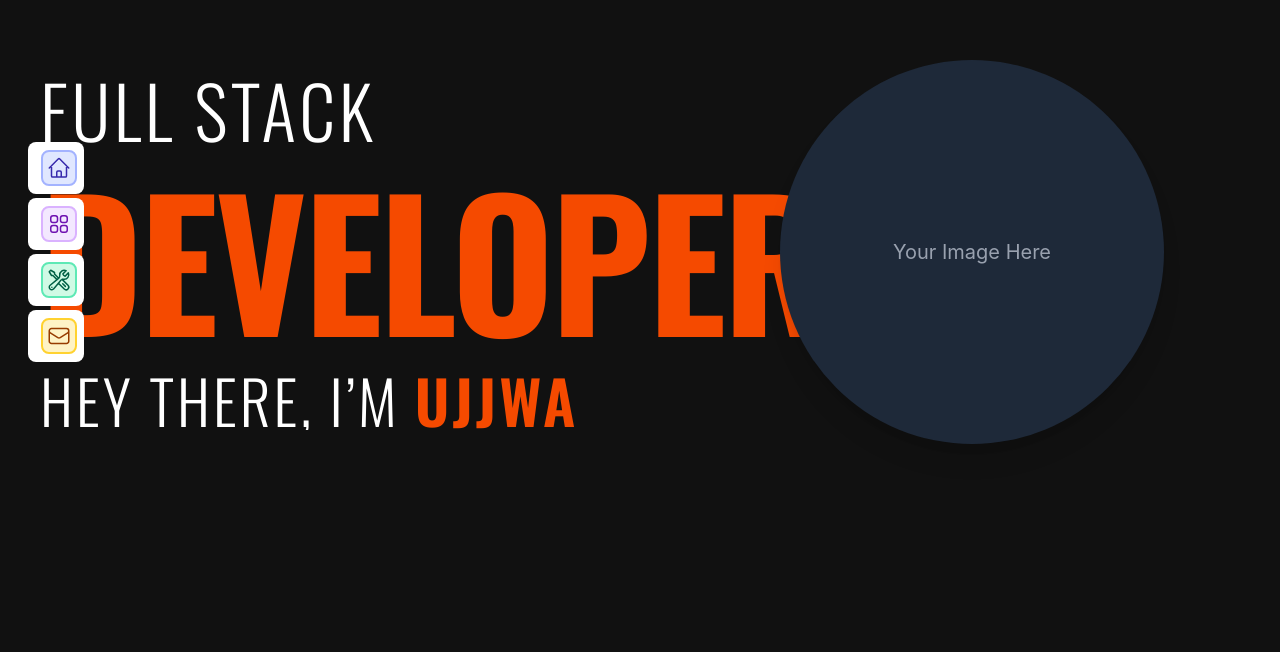
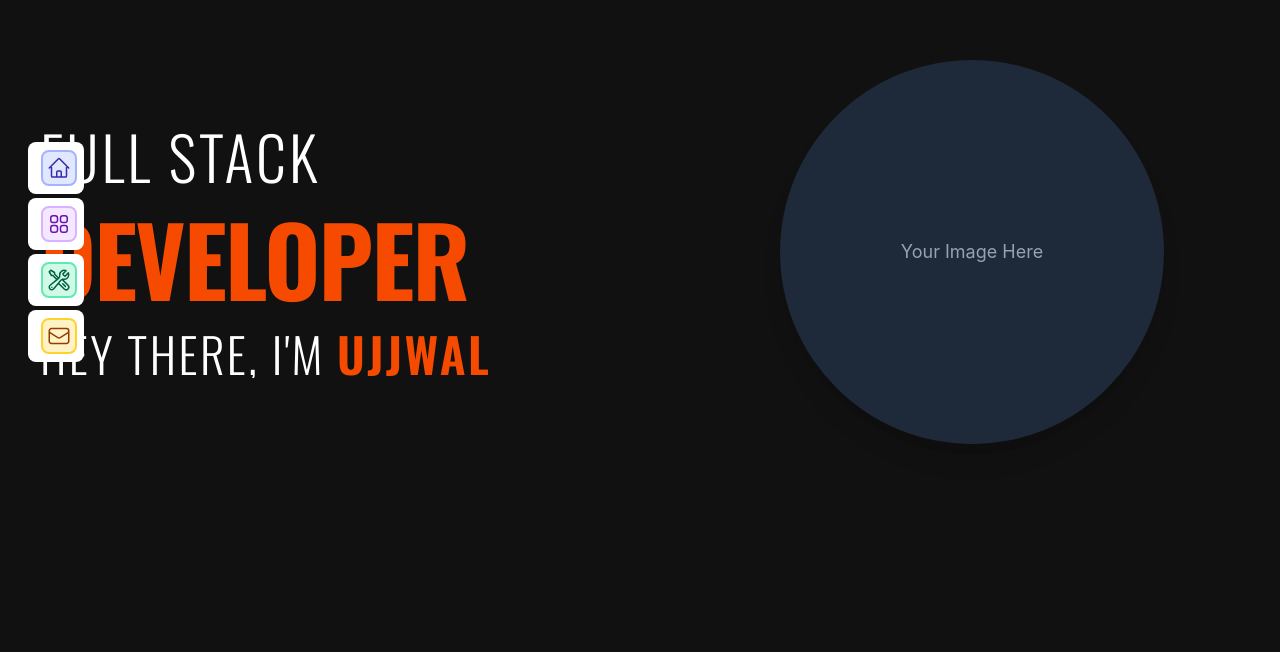
Before and after one commit to Ujjwal-Gowda/portfolio, a Next.js app: page / in a window 1280 px wide. Shown: the part 148-800 px from the top of the page. Built offline with nearby package versions, Linux system fonts and the light colour scheme.

Commit message:
minor fixs

```diff
--- a/src/app/components/hero.tsx
+++ b/src/app/components/hero.tsx
@@ -14,16 +14,16 @@ export default function HeroSection() {
   }, []);
 
   return (
-    <section className="min-h-screen bg-[#111] flex items-center justify-center px-6 sm:px-10 text-white">
-      <div className="max-w-7xl w-full grid lg:grid-cols-2 gap-32 items-center">
+    <section className="min-h-screen bg-[#111] flex items-center justify-center px-4 sm:px-6 md:px-10 text-white">
+      <div className="max-w-7xl w-full grid lg:grid-cols-2 gap-12 lg:gap-32 items-center">
         {/* Left Side - Text */}
-        <div className="text-center lg:text-left space-y-6">
+        <div className="text-center lg:text-left space-y-4 sm:space-y-6">
           {/* Top Text */}
           <motion.h2
-            initial={{ opacity: 0, y: -40 }}
+            initial={{ opacity: 0, y: -30 }}
             animate={{ opacity: 1, y: 0 }}
             transition={{ duration: 0.7, ease: "easeOut" }}
-            className="text-5xl sm:text-6xl md:text-7xl"
+            className="text-3xl sm:text-4xl md:text-5xl lg:text-6xl"
             style={{
               fontFamily: "'Oswald', sans-serif",
               fontWeight: 300,
@@ -35,10 +35,10 @@ export default function HeroSection() {
 
           {/* Main Highlight */}
           <motion.h1
-            initial={{ opacity: 0, x: -60 }}
+            initial={{ opacity: 0, x: -40 }}
             animate={{ opacity: 1, x: 0 }}
             transition={{ duration: 0.8, delay: 0.2, ease: "easeOut" }}
-            className="text-8xl sm:text-9xl md:text-[11rem] text-orange-600 leading-none"
+            className="text-5xl sm:text-6xl md:text-7xl lg:text-8xl text-orange-600 leading-none"
             style={{
               fontFamily: "'Oswald', sans-serif",
               fontWeight: 700,
@@ -50,17 +50,17 @@ export default function HeroSection() {
 
           {/* Typewriter Name */}
           <motion.h2
-            initial={{ opacity: 0, y: 30 }}
+            initial={{ opacity: 0, y: 20 }}
             animate={{ opacity: 1, y: 0 }}
             transition={{ duration: 0.8, delay: 0.4 }}
-            className="text-4xl sm:text-5xl md:text-6xl mt-4 whitespace-nowrap overflow-hidden"
+            className="text-2xl sm:text-3xl md:text-4xl lg:text-5xl mt-2 sm:mt-4 whitespace-nowrap overflow-hidden"
             style={{
               fontFamily: "'Oswald', sans-serif",
               fontWeight: 300,
               letterSpacing: "0.05em",
             }}
           >
-            HEY THERE, I’M{" "}
+            HEY THERE, I&apos;M{" "}
             <span className="text-orange-600 font-semibold">
               <Typewriter
                 words={["UJJWAL"]}
@@ -81,10 +81,10 @@ export default function HeroSection() {
           animate={{ scale: 1, opacity: 1 }}
           transition={{ duration: 0.9, ease: "easeOut", delay: 0.5 }}
           whileHover={{ scale: 1.05 }}
-          className="flex justify-center mt-10 lg:mt-0"
+          className="flex justify-center mt-8 lg:mt-0"
         >
-          <div className="w-64 h-64 sm:w-80 sm:h-80 md:w-96 md:h-96 bg-gray-800 rounded-full flex items-center justify-center shadow-xl hover:shadow-2xl transition">
-            <span className="text-gray-400 text-lg sm:text-xl">
+          <div className="w-40 h-40 sm:w-56 sm:h-56 md:w-72 md:h-72 lg:w-96 lg:h-96 bg-gray-800 rounded-full flex items-center justify-center shadow-xl hover:shadow-2xl transition">
+            <span className="text-gray-400 text-sm sm:text-base md:text-lg">
               Your Image Here
             </span>
           </div>
```
